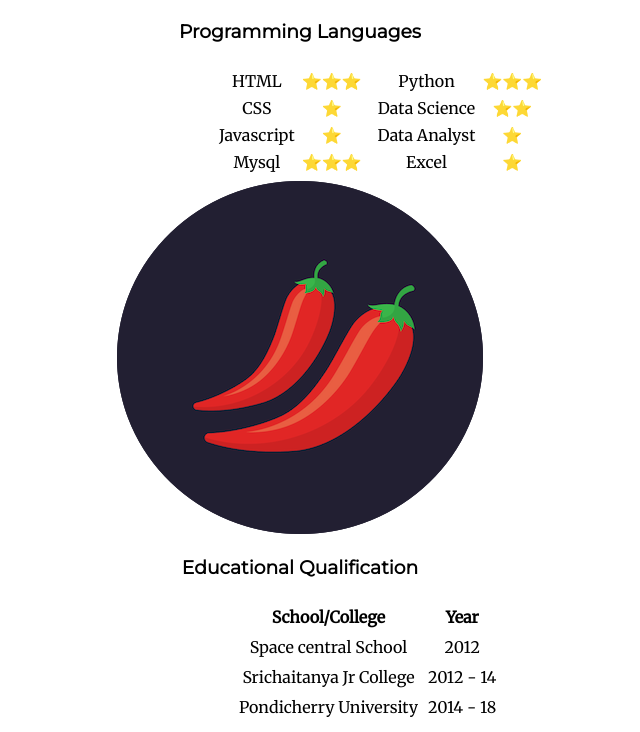
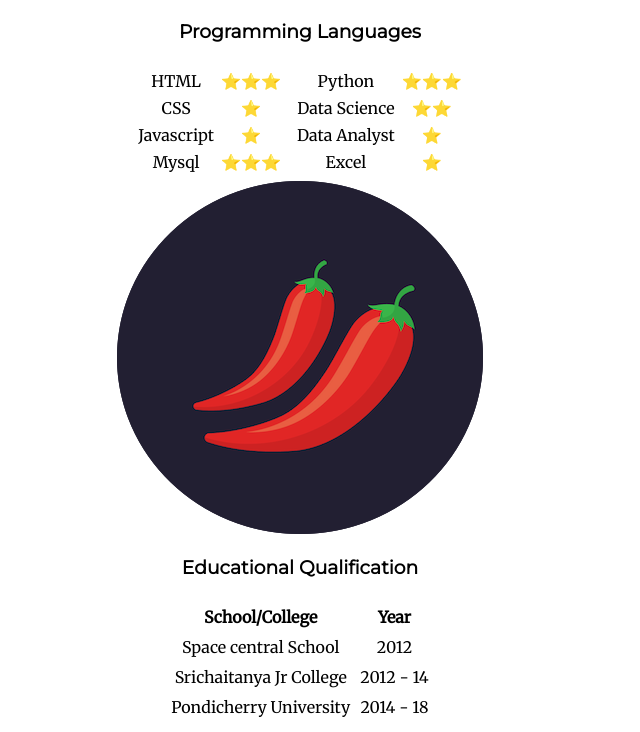
Before and after one commit to manoj1109/cv, a plain HTML site: page index.html in a window 1280 px wide. Shown: the part 1348-2080 px from the top of the page, without its empty margins (340-980 px from the left). Drawn offline with Linux system fonts and the light colour scheme; a web font is replaced by a local one.

Commit message:
Update styles.css

```diff
--- a/css/styles.css
+++ b/css/styles.css
@@ -18,8 +18,8 @@ h3 {
 }
 
 .edu{
-  position:relative;
-  left:570px;
+  margin-left: auto;
+  margin-right: auto;
 }
 
 .the-top-container {
@@ -41,8 +41,8 @@ h3 {
 }
 
 .program{
-  position : relative;
-  left : 550px;
+  margin-left: auto;
+  margin-right: auto;
 }
 
 .top-cloud {
```
